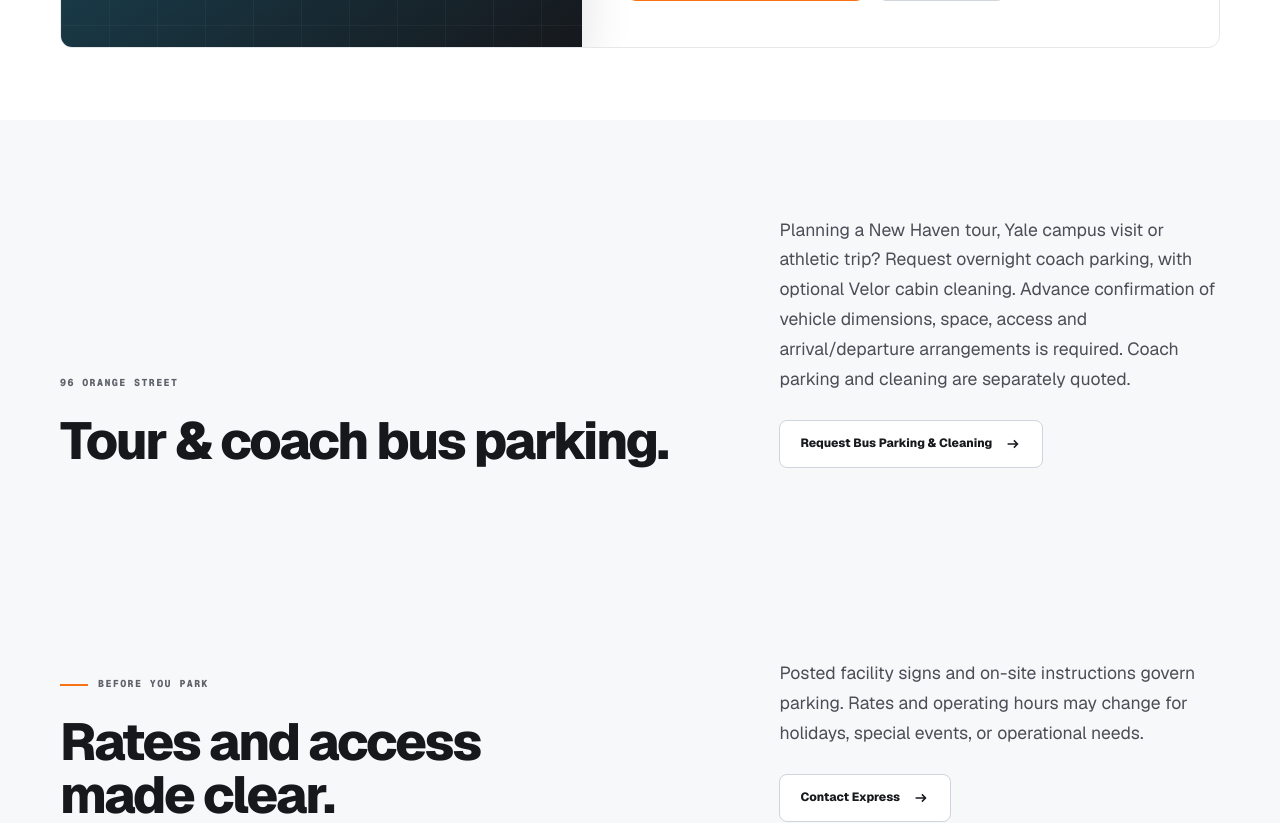
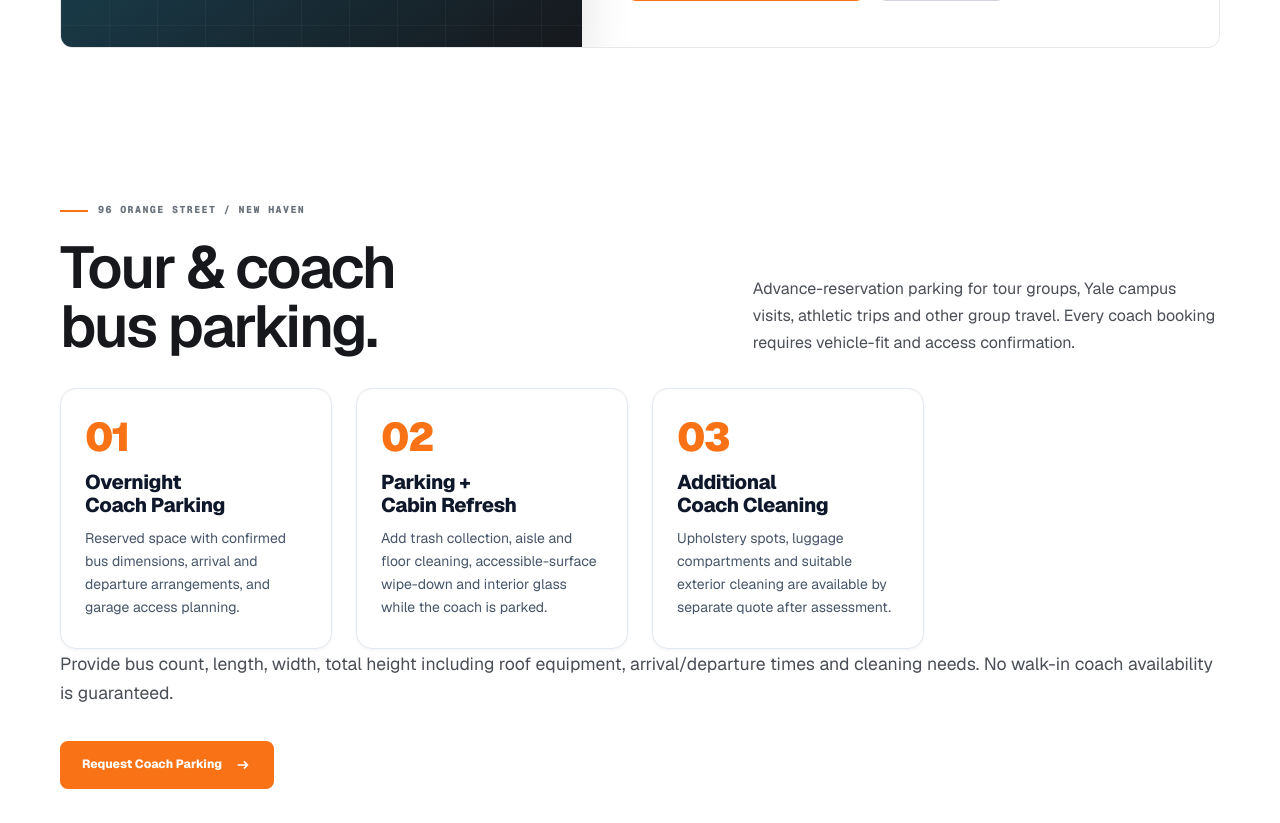
Before and after one commit to expresparking/express-parking-web, a Next.js app: page /find-parking in a window 1280 px wide. Shown: the part 1880-2703 px from the top of the page. Built offline with nearby package versions, Linux system fonts and the light colour scheme.

Commit message:
Move tour and coach bus offer into parking

```diff
--- a/app/find-parking/page.tsx
+++ b/app/find-parking/page.tsx
@@ -20,7 +20,19 @@ export default function FindParkingPage() {
       <article className="location-card surface-card"><div className="surface-visual"><span>EXPRESS PARKING</span><strong>11</strong><small>ORANGE STREET</small><i>P</i></div><div className="location-content"><div className="location-kicker"><span>SURFACE LOT</span><small>11 Orange Street</small></div><h2>11 Orange Street Surface Lot</h2><p>11 Orange Street, New Haven, CT</p><div className="location-facts"><span><CheckIcon />Open surface lot</span><span><CheckIcon />Daily parking</span><span><CheckIcon />Monthly parking</span></div><div className="rate-grid rate-grid-two"><div><small>DAILY</small><strong>$10</strong><span>per day</span></div><div><small>MONTHLY</small><strong>$100</strong><span>per month</span></div></div><p className="rate-note">Availability is subject to posted signs and lot conditions. Contact Express for monthly parking enrollment.</p><div className="button-row"><Link className="button button-primary" href="/contact">Ask about monthly parking <ArrowIcon /></Link><a className="button button-quiet" href="https://www.google.com/maps/search/?api=1&query=11+Orange+Street+New+Haven+CT" target="_blank" rel="noreferrer">Get directions</a></div></div></article>
     </section>
 
-    <section id="coach-parking" className="parking-note"><div className="shell"><div><span className="eyebrow light">96 ORANGE STREET</span><h2>Tour &amp; coach bus parking.</h2></div><div><p>Planning a New Haven tour, Yale campus visit or athletic trip? Request overnight coach parking, with optional Velor cabin cleaning. Advance confirmation of vehicle dimensions, space, access and arrival/departure arrangements is required. Coach parking and cleaning are separately quoted.</p><Link className="button button-light" href="/velor#coach">Request Bus Parking &amp; Cleaning <ArrowIcon /></Link></div></div></section>
+    <section id="coach-parking" className="section shell">
+      <div className="section-heading split-heading">
+        <div><span className="eyebrow"><span className="eyebrow-line" />96 Orange Street / New Haven</span><h2>Tour &amp; coach bus parking.</h2></div>
+        <p>Advance-reservation parking for tour groups, Yale campus visits, athletic trips and other group travel. Every coach booking requires vehicle-fit and access confirmation.</p>
+      </div>
+      <div className="parking-sector-grid">
+        <article className="parking-sector-card"><span className="parking-sector-number">01</span><h3>Overnight Coach Parking</h3><p>Reserved space with confirmed bus dimensions, arrival and departure arrangements, and garage access planning.</p></article>
+        <article className="parking-sector-card"><span className="parking-sector-number">02</span><h3>Parking + Cabin Refresh</h3><p>Add trash collection, aisle and floor cleaning, accessible-surface wipe-down and interior glass while the coach is parked.</p></article>
+        <article className="parking-sector-card"><span className="parking-sector-number">03</span><h3>Additional Coach Cleaning</h3><p>Upholstery spots, luggage compartments and suitable exterior cleaning are available by separate quote after assessment.</p></article>
+      </div>
+      <p>Provide bus count, length, width, total height including roof equipment, arrival/departure times and cleaning needs. No walk-in coach availability is guaranteed.</p>
+      <div className="button-row"><Link className="button button-primary" href="/contact">Request Coach Parking <ArrowIcon /></Link></div>
+    </section>
 
     <section className="parking-note"><div className="shell"><div><span className="eyebrow light"><span className="eyebrow-line" />Before you park</span><h2>Rates and access made clear.</h2></div><div><p>Posted facility signs and on-site instructions govern parking. Rates and operating hours may change for holidays, special events, or operational needs.</p><Link className="button button-light" href="/contact">Contact Express <ArrowIcon /></Link></div></div></section>
   </main>;
```
